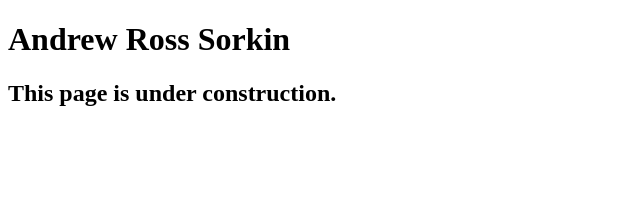
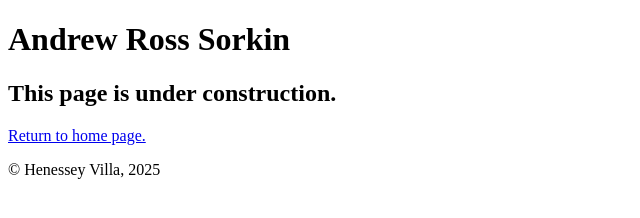
Before and after one commit to henny78/A06, a plain HTML site: page A06/speakers/sorkin.html in a window 1280 px wide. Shown: the whole page, without its empty margins (0-640 px from the left). Drawn offline with Linux system fonts and the light colour scheme.

Commit message:
Update sorkin.html

```diff
--- a/A06/speakers/sorkin.html
+++ b/A06/speakers/sorkin.html
@@ -3,7 +3,7 @@
 
 <head>
     <meta charset="utf-8">
-	<title>San Joaquin Valley Town Hall</title>
+    <title>Andrew Ross Sorkin - Under Construction</title>
     <link rel="icon" href="../images/favicon.ico">
     <link rel="stylesheet" href="../styles/main.css">
 </head>
@@ -12,7 +12,12 @@
     <main>
         <h1>Andrew Ross Sorkin</h1>
         <h2>This page is under construction.</h2>
+        <p><a href="../index.html">Return to home page.</a></p>
     </main>
+
+    <footer>
+        <p>&copy; Henessey Villa, 2025</p>
+    </footer>
 </body>
 
 </html>
```
Lines whose indentation alone changed are shown as unchanged.
